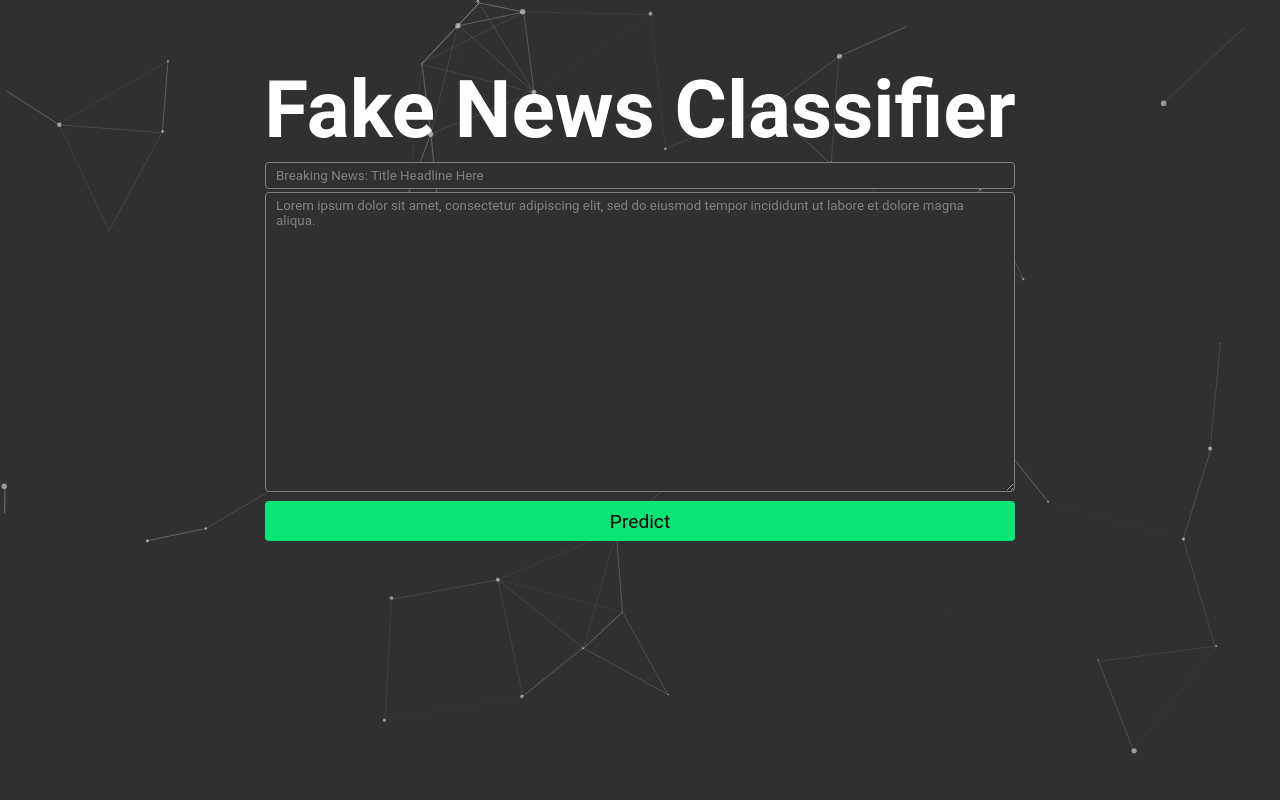
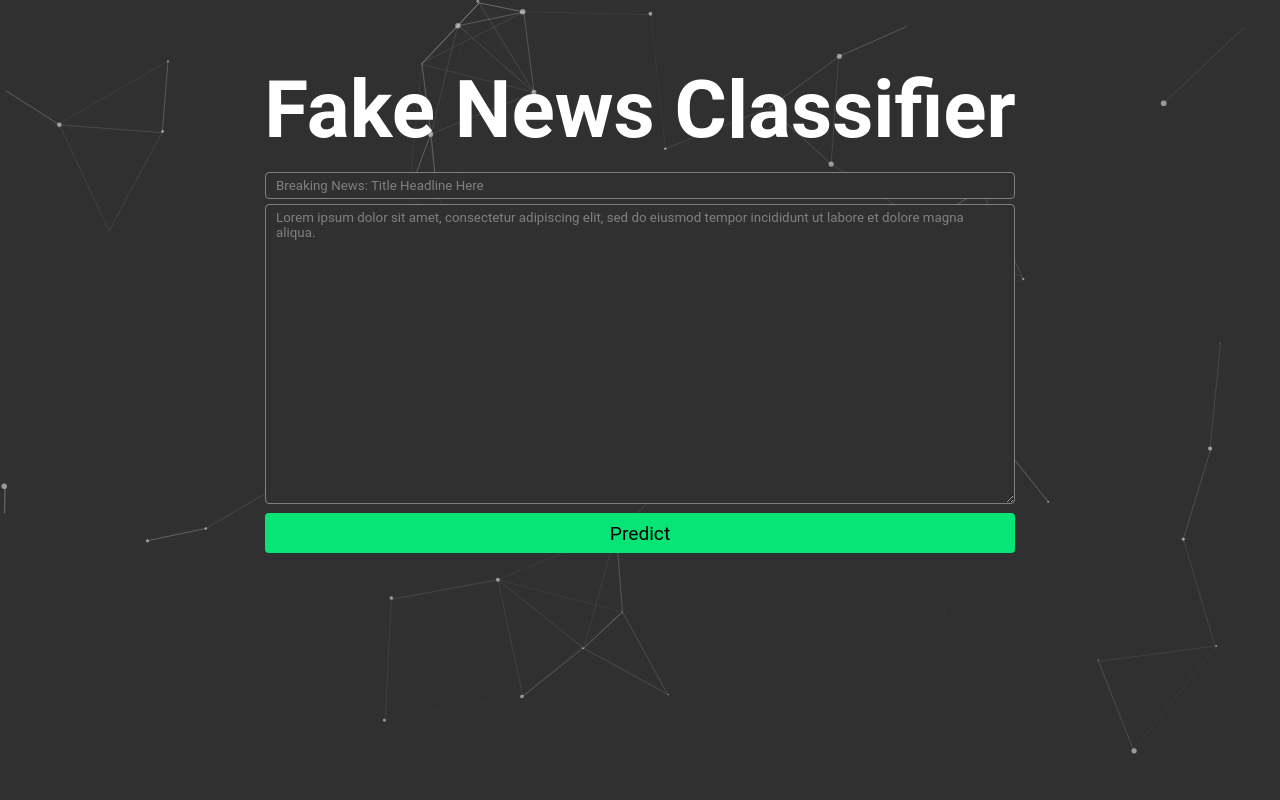
Before and after one commit to dtabarini/FakeNews, a Flask app: page / in a window 1280 px wide. Run offline with Flask 2, Linux system fonts and the light colour scheme; parts of the project's set-up code (start-up, migrations or seed data) failed here and were passed over.

Commit message:
aesthetics

```diff
--- a/app/server.py
+++ b/app/server.py
@@ -50,6 +50,7 @@ def index():
 			}
 		}, 500)
 
+# main
 print('FAKE NEWS CLASSIFIER')
 print('initializing model')
 model.initialize('data.csv')
--- a/app/static/main.css
+++ b/app/static/main.css
@@ -1,6 +1,7 @@
-body{
+body {
     background-color: #303030;
-    font-family: Roboto;
+    font-family: Roboto, 'Trebuchet MS', 'Lucida Sans Unicode', 'Lucida Grande',
+        'Lucida Sans', Arial, sans-serif;
 }
 #content {
     /* padding-top: 10px; */
@@ -16,8 +17,8 @@ body{
     -ms-transform: scale(1);
     transform: scale(1);
     opacity: 1;
-    -webkit-transition: opacity .8s ease, -webkit-transform 1.4s ease;
-    transition: opacity .8s ease, transform 1.4s ease
+    -webkit-transition: opacity 0.8s ease, -webkit-transform 1.4s ease;
+    transition: opacity 0.8s ease, transform 1.4s ease;
 }
 
 #particles-js {
@@ -26,56 +27,63 @@ body{
     position: fixed;
     z-index: -10;
     top: 0;
-    left: 0
+    left: 0;
 }
-#header{
+#header {
     color: white;
     font-size: 5em;
     margin: 5px;
+    margin-bottom: 15px;
 }
 #title {
-    width: 750px;
+    width: 90%;
+    max-width: 750px;
     box-sizing: border-box;
     padding: 5px 10px;
-    margin-bottom: 3px;
+    margin-bottom: 5px;
     font-family: inherit;
-    background-color:  #303030;
+    background-color: #303030;
     border: 1px solid grey;
     color: white;
     border-radius: 4px;
 }
-::placeholder { /* Chrome, Firefox, Opera, Safari 10.1+ */
+::placeholder {
+    /* Chrome, Firefox, Opera, Safari 10.1+ */
     color: grey;
     opacity: 1; /* Firefox */
-  }
+}
 
 #text {
-    width: 750px;
+    width: 90%;
+    max-width: 750px;
     box-sizing: border-box;
     padding: 5px 10px;
     min-height: 300px;
     font-family: inherit;
-    background-color:  #303030;
+    background-color: #303030;
     border: 1px solid grey;
     color: white;
     border-radius: 4px;
 }
 
 #submit {
-    width: 750px;
+    width: 90%;
+    max-width: 750px;
     height: 40px;
     margin-top: 5px;
     box-sizing: border-box;
     padding: 5px 10px;
     font-family: inherit;
     font-size: larger;
-    background-color: #06E576;
+    background-color: #06e576;
     border: none;
     border-radius: 4px;
+    cursor: pointer;
 }
 
 #output {
-    width: 750px;
+    width: 90%;
+    max-width: 750px;
     text-align: center;
     font-family: inherit;
     margin: 0 auto;
--- a/app/templates/index.html
+++ b/app/templates/index.html
@@ -1,25 +1,30 @@
 <!DOCTYPE html>
 <html lang="en">
-
     <head>
         <meta charset="UTF-8" />
         <meta name="viewport" content="width=device-width, initial-scale=1.0" />
         <title>Fake News Classifier</title>
-        <link rel="stylesheet" href="{{ url_for('static', filename='main.css') }}">
-        <script src="https://code.jquery.com/jquery-3.5.1.min.js"
-            integrity="sha256-9/aliU8dGd2tb6OSsuzixeV4y/faTqgFtohetphbbj0=" crossorigin="anonymous"></script>
-        <script src="https://cdn.jsdelivr.net/particles.js/2.0.0/particles.min.js">
-        </script>
-
+        <link
+            rel="stylesheet"
+            href="{{ url_for('static', filename='main.css') }}"
+        />
+        <script
+            src="https://code.jquery.com/jquery-3.5.1.min.js"
+            integrity="sha256-9/aliU8dGd2tb6OSsuzixeV4y/faTqgFtohetphbbj0="
+            crossorigin="anonymous"
+        ></script>
+        <script src="https://cdn.jsdelivr.net/particles.js/2.0.0/particles.min.js"></script>
 
         <script>
             //var link = url_for('static', filename="particelsjs-config.json");
             //console.log(link);
-            particlesJS.load('particles-js', "{{ url_for('static', filename='particles.json') }}",
+            particlesJS.load(
+                'particles-js',
+                "{{ url_for('static', filename='particles.json') }}",
                 function () {
                     console.log('particles.json has loaded');
-
-                });
+                }
+            );
         </script>
 
         <script>
@@ -49,12 +54,15 @@
                                     if (response.status) {
                                         var output = `${response.data.prediction}`;
                                         console.log(output);
-                                        if(output == "REAL"){
-                                            $('#output').html(output).css('color', '#06E576');
-                                        }else{
-                                            $('#output').html(output).css('color', '#F34336');
+                                        if (output == 'REAL') {
+                                            $('#output')
+                                                .html(output)
+                                                .css('color', '#06E576');
+                                        } else {
+                                            $('#output')
+                                                .html(output)
+                                                .css('color', '#F34336');
                                         }
-
                                     } else {
                                         $('#output').html(
                                             `error: ${response.data.message}`
@@ -73,16 +81,21 @@
         <div id="particles-js"></div>
         <div id="content">
             <h1 id="header">Fake News Classifier</h1>
-            <input id="title" type="text" placeholder="Breaking News: Title Headline Here" />
+            <input
+                id="title"
+                type="text"
+                placeholder="Breaking News: Title Headline Here"
+            />
             <br />
-            <textarea id="text"
-              placeholder="Lorem ipsum dolor sit amet, consectetur adipiscing elit, sed do eiusmod tempor incididunt ut labore et dolore magna aliqua."></textarea>
+            <textarea
+                id="text"
+                placeholder="Lorem ipsum dolor sit amet, consectetur adipiscing elit, sed do eiusmod tempor incididunt ut labore et dolore magna aliqua."
+            ></textarea>
             <br />
             <button id="submit">Predict</button>
             <br /><br />
             <div class="spacer"></div>
             <div id="output"></div>
-          </div>
+        </div>
     </body>
-
 </html>
```
